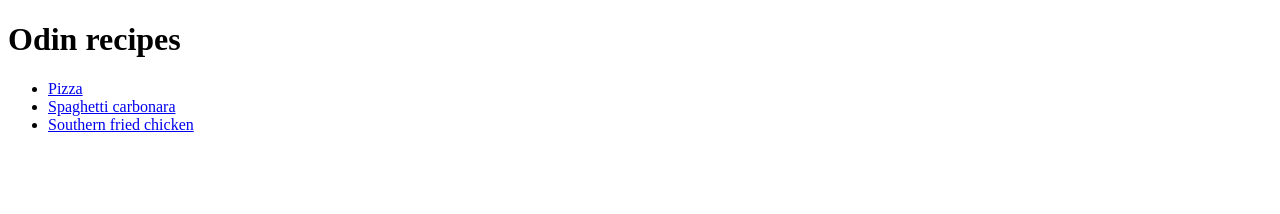
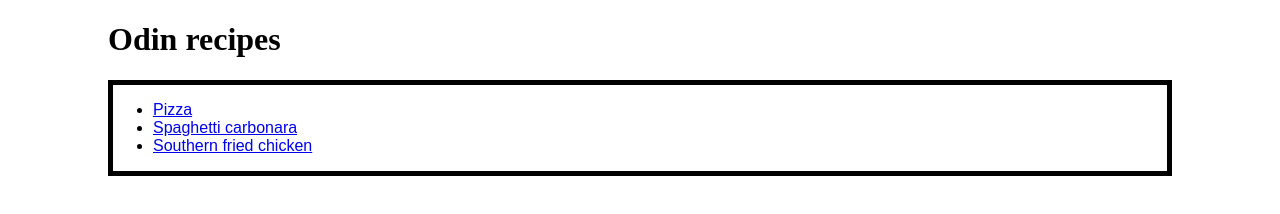
Before and after one commit to bodeddy/odin-recipes, a plain HTML site: page index.html in a window 1280 px wide. Drawn offline with Linux system fonts and the light colour scheme.

Commit message:
Add link to css file

```diff
--- a/index.html
+++ b/index.html
@@ -4,16 +4,19 @@
     <head>
         <meta charset="utf-8">
         <title>Odin recipes</title>
+        <link rel="stylesheet" href="./style.css">
     </head>
 
     <body>
         <h1>Odin recipes</h1>
 
-        <ul>
-            <li><a href="./recipes/pizza.html">Pizza</a></li>
-            <li><a href="./recipes/carbonara.html">Spaghetti carbonara</a></li>
-            <li><a href="./recipes/chicken.html">Southern fried chicken</a></li>
-        </ul>
+        <div class="recipe-list">
+            <ul>
+                <li><a href="./recipes/pizza.html">Pizza</a></li>
+                <li><a href="./recipes/carbonara.html">Spaghetti carbonara</a></li>
+                <li><a href="./recipes/chicken.html">Southern fried chicken</a></li>
+            </ul>
+        </div>
     </body>
 
 </html>
```
Also changed, not shown: recipes/carbonara.html (+1 -0 lines), recipes/chicken.html (+1 -0 lines), recipes/pizza.html (+1 -0 lines).
